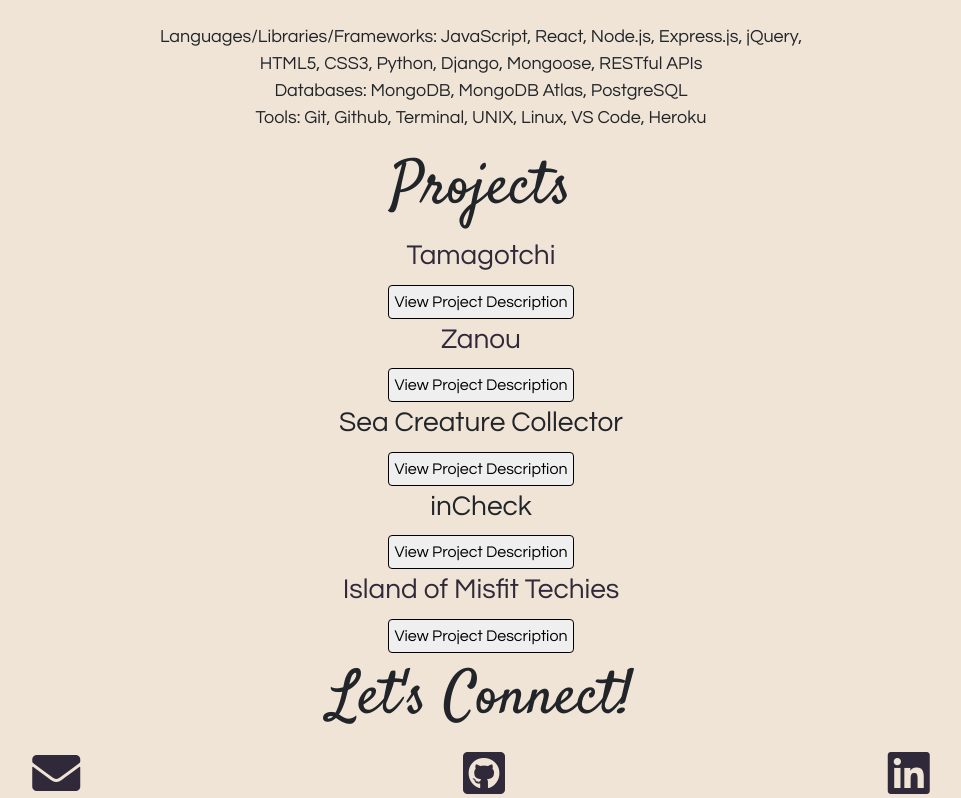
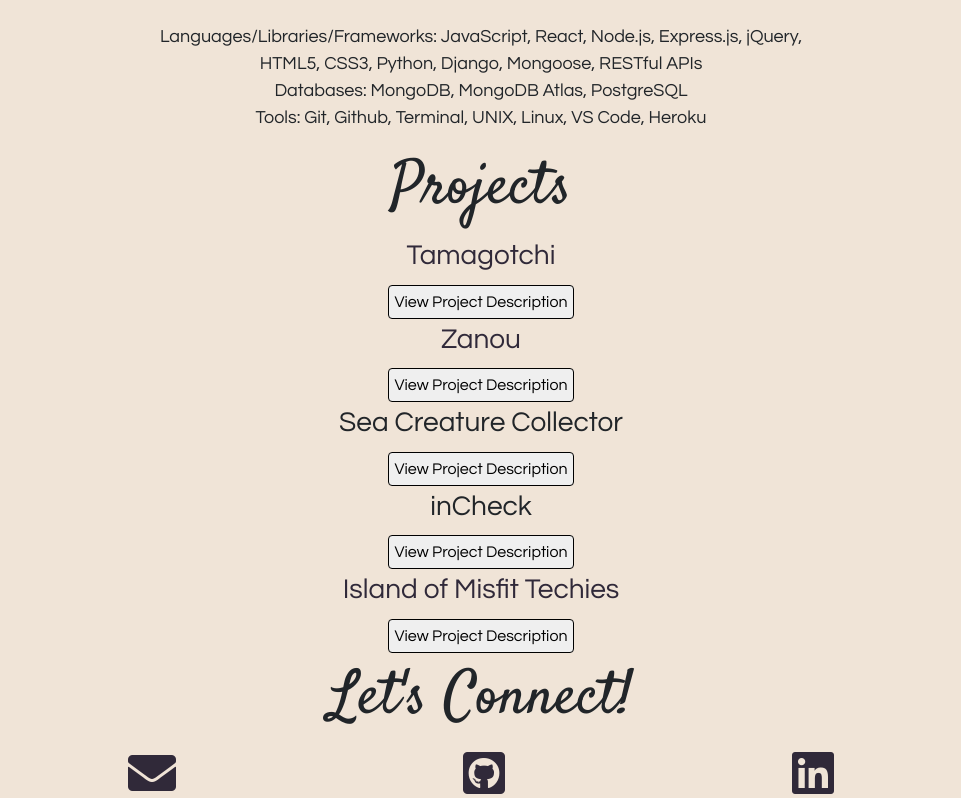
Before and after one commit to BrittanyMBui/portfolio-in-react, a React (Create React App) app: page / in a window 1280 px wide. Shown: the part 1411-2209 px from the top of the page, without its empty margins (159-1120 px from the left). Built offline with nearby package versions, Linux system fonts and the light colour scheme.

Commit message:
Centers content

```diff
--- a/src/App.css
+++ b/src/App.css
@@ -102,7 +102,7 @@ img {
 #about {
     margin: 0 auto;
     text-align: center;
-    width: 700px;
+    max-width: 700px;
 }
 
 #projects {
@@ -112,7 +112,7 @@ img {
 .contact {
     position: relative;
     display: flex;
-    justify-content: space-around;
+    justify-content: space-evenly;
 }
 
 #contact {
```
